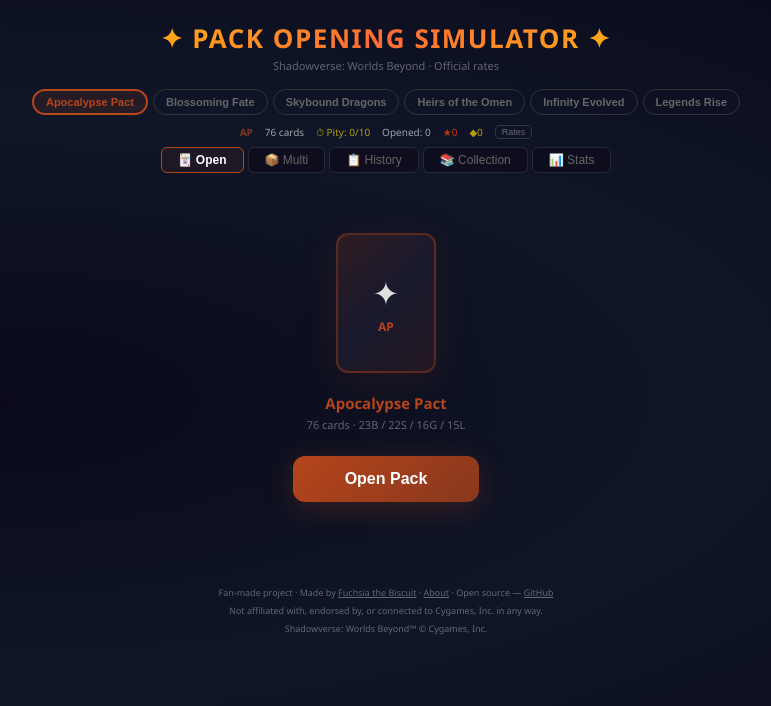
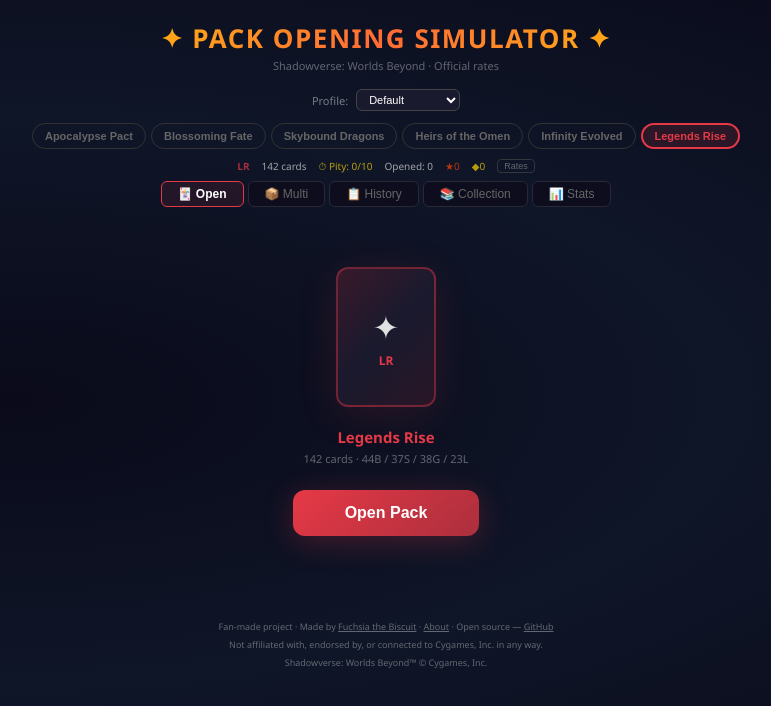
Before and after one commit to Fuchsia525/svwb-pack-simulator, a React (Vite) app: page / in a window 1280 px wide. Shown: the top 706 px of the page, without its empty margins (254-1025 px from the left). Built offline with nearby package versions, Linux system fonts and the light colour scheme.

Commit message:
S4 named profiles — switcher UI, auto-save, localStorage persistence

```diff
--- a/src/App.jsx
+++ b/src/App.jsx
@@ -830,33 +830,64 @@
   );
 }
 
+// ─── PROFILE HELPERS ─────────────────────────────────────────
+const PROFILE_KEY = "svwb-profiles";
+const ACTIVE_KEY = "svwb-active-profile";
+const MAX_PROFILES = 20;
+
+function loadProfiles() {
+  try { return JSON.parse(localStorage.getItem(PROFILE_KEY)) || {}; }
+  catch { return {}; }
+}
+
+function saveProfiles(profiles) {
+  localStorage.setItem(PROFILE_KEY, JSON.stringify(profiles));
+}
+
+function getActiveProfileName() {
+  return localStorage.getItem(ACTIVE_KEY) || "Default";
+}
+
+function blankProfile() {
+  return {
+    selectedSet: "legends_rise",
+    pityCounter: Object.keys(SETS).reduce((acc, key) => { acc[key] = 0; return acc; }, {}),
+    stats: { total: 0, Bronze: 0, Silver: 0, Gold: 0, Legendary: 0, animated: 0, tickets: 0 },
+    history: [],
+  };
+}
+
 // ─── MAIN COMPONENT ──────────────────────────────────────────
 export default function PackSimulator() {
-  const [selectedSet, setSelectedSet] = useState(Object.keys(SETS).at(-1));
+  const _initial = (() => {
+    const profiles = loadProfiles();
+    const name = getActiveProfileName();
+    return profiles[name] || blankProfile();
+  })();
+  const [activeProfile, setActiveProfile] = useState(getActiveProfileName());
+  const [selectedSet, setSelectedSet] = useState(_initial.selectedSet);
   const [packCards, setPackCards] = useState(null);
   const [flipped, setFlipped] = useState([]);
   const [allFlipped, setAllFlipped] = useState(false);
-  const [pityCounter, setPityCounter] = useState(() => {
-  const saved = localStorage.getItem("pityCounter");
-  return saved ? JSON.parse(saved) : { legends_rise: 0, infinity_evolved: 0, heirs_omen: 0, skybound_dragons: 0, blossoming_fate: 0, apocalypse_pact: 0 };
-});
-  const [stats, setStats] = useState(() => {
-  const saved = localStorage.getItem("stats");
-  return saved ? JSON.parse(saved) : { total: 0, Bronze: 0, Silver: 0, Gold: 0, Legendary: 0, animated: 0, tickets: 0 };
-});
   const [multiCount, setMultiCount] = useState(10);
   const [multiResults, setMultiResults] = useState(null);
   const [showStats, setShowStats] = useState(false);
-  const [history, setHistory] = useState(() => {
-  const saved = localStorage.getItem("history");
-  return saved ? JSON.parse(saved) : [];
-});
+  const [pityCounter, setPityCounter] = useState(_initial.pityCounter);
+  const [stats, setStats] = useState(_initial.stats);
+  const [history, setHistory] = useState(_initial.history);
   const [view, setView] = useState("pack");
   const [showRates, setShowRates] = useState(false);
   const audioCtx = useRef(null);
   const [collectionSetFilter, setCollectionSetFilter] = useState("all");
   const [collectionRarityFilter, setCollectionRarityFilter] = useState("all");
   const [collectionClassFilter, setCollectionClassFilter] = useState("all");
+
+  useEffect(() => {
+    const profiles = loadProfiles();
+    profiles[activeProfile] = { selectedSet, pityCounter, stats, history };
+    saveProfiles(profiles);
+    localStorage.setItem(ACTIVE_KEY, activeProfile);
+  }, [activeProfile, selectedSet, pityCounter, stats, history]);
 
   const playSound = useCallback((freq, dur, type = "sine") => {
     try {
@@ -992,6 +1023,39 @@
     setHistory([]); setFlipped([]); setAllFlipped(false); setView("pack");
   };
 
+  const switchProfile = (name) => {
+    if (name === "__new__") {
+      const newName = window.prompt("Enter a name for the new profile:");
+      if (!newName || !newName.trim()) return;
+      const trimmed = newName.trim();
+      const profiles = loadProfiles();
+      if (Object.keys(profiles).length >= MAX_PROFILES) {
+        alert("Maximum number of profiles reached (20).");
+        return;
+      }
+      if (!profiles[trimmed]) profiles[trimmed] = blankProfile();
+      saveProfiles(profiles);
+      loadProfile(trimmed);
+    } else {
+      loadProfile(name);
+    }
+  };
+
+  const loadProfile = (name) => {
+    const profiles = loadProfiles();
+    const data = profiles[name] || blankProfile();
+    setActiveProfile(name);
+    setSelectedSet(data.selectedSet);
+    setPityCounter(data.pityCounter);
+    setStats(data.stats);
+    setHistory(data.history);
+    setPackCards(null);
+    setMultiResults(null);
+    setFlipped([]);
+    setAllFlipped(false);
+    setView("pack");
+  };
+
   const exportHistory = useCallback(() => {
     if (history.length === 0) return;
     const rows = [["Pack #", "Set", "Slot", "Card Name", "Class", "Rarity", "Animated", "Exchange Ticket"].join(",")];
@@ -1067,6 +1131,25 @@
           ✦ Pack Opening Simulator ✦
         </h1>
         <p style={{ fontSize: 11, opacity: 0.4, margin: "2px 0 0" }}>Shadowverse: Worlds Beyond · Official rates</p>
+      </div>
+
+      {/* ═══ PROFILE SWITCHER ═══ */}
+      <div style={{ display: "flex", justifyContent: "center", alignItems: "center", gap: 8, padding: "8px 0 4px" }}>
+        <span style={{ fontSize: 11, opacity: 0.5 }}>Profile:</span>
+        <select
+          value={activeProfile}
+          onChange={e => switchProfile(e.target.value)}
+          style={{
+            background: "#1a1a2e", color: "#fff", border: "1px solid #444",
+            borderRadius: 6, padding: "3px 8px", fontSize: 11, cursor: "pointer",
+          }}>
+          {Object.keys(loadProfiles()).length === 0
+            ? <option value="Default">Default</option>
+            : Object.keys(loadProfiles()).map(name => (
+                <option key={name} value={name}>{name}</option>
+              ))}
+          <option value="__new__">+ New Profile</option>
+        </select>
       </div>
 
       {/* ═══ SET SELECTOR ═══ */}
```
